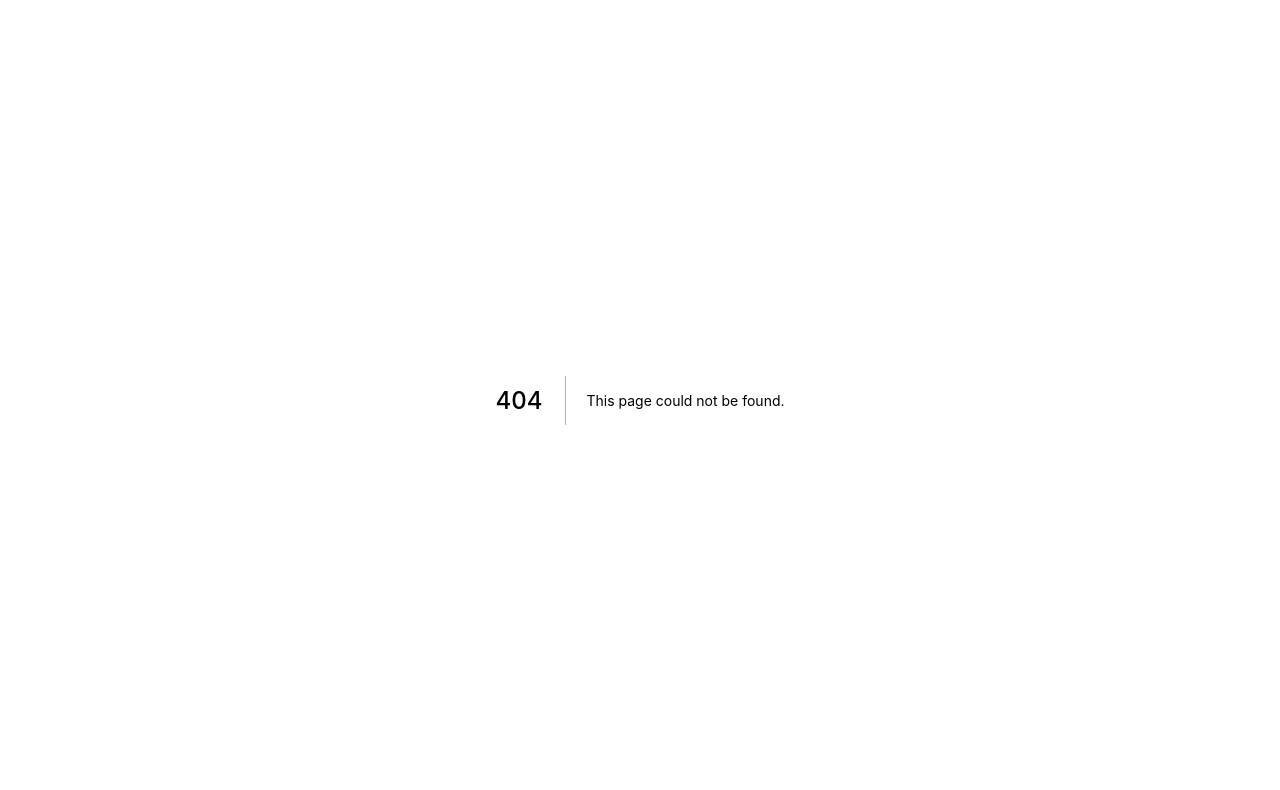
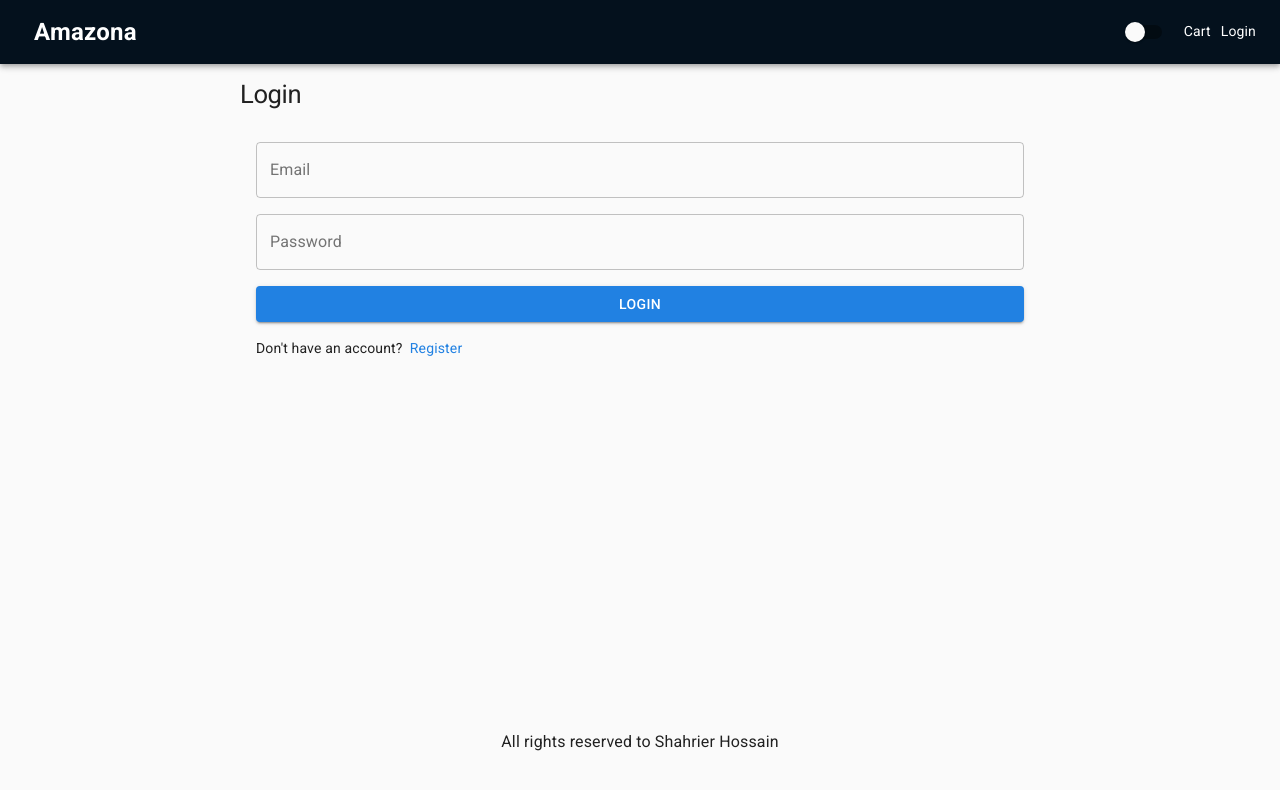
Before and after one commit to hossain-shahrier/Amazona, a Next.js app: page /login in a window 1280 px wide. Before the commit this address had no page. Shown: the top 790 px of the page. Built offline with nearby package versions, Linux system fonts and the light colour scheme.

Commit message:
Login Secreen Completed

```diff
--- /dev/null
+++ b/pages/login.js
@@ -0,0 +1,57 @@
+import {
+  List,
+  ListItem,
+  TextField,
+  Typography,
+  Button,
+  Link,
+} from "@material-ui/core";
+import NextLink from "next/link";
+import React from "react";
+// Components
+import Layout from "../components/layout/Layout";
+// utils
+import useStyles from "../utils/styles";
+export default function Login() {
+  const classes = useStyles();
+  return (
+    <Layout title="login">
+      <form className={classes.form}>
+        <Typography component="h1" variant="h1">
+          Login
+        </Typography>
+        <List>
+          <ListItem>
+            <TextField
+              variant="outlined"
+              fullWidth
+              id="email"
+              label="Email"
+              inputProps={{ type: "email" }}
+            ></TextField>
+          </ListItem>
+          <ListItem>
+            <TextField
+              variant="outlined"
+              fullWidth
+              id="password"
+              label="Password"
+              inputProps={{ type: "password" }}
+            ></TextField>
+          </ListItem>
+          <ListItem>
+            <Button variant="contained" type="submit" fullWidth color="primary">
+              Login
+            </Button>
+          </ListItem>
+          <ListItem>
+            Don&apos;t have an account? &nbsp;
+            <NextLink href="/register" passHref>
+              <Link>Register</Link>
+            </NextLink>
+          </ListItem>
+        </List>
+      </form>
+    </Layout>
+  );
+}
--- /dev/null
+++ b/pages/register.js
@@ -0,0 +1,5 @@
+import React from "react";
+
+export default function Register() {
+  return <div>register</div>;
+}
--- a/utils/styles.js
+++ b/utils/styles.js
@@ -20,6 +20,10 @@
     marginTop: 10,
     marginBottom: 10,
   },
+  form: {
+    maxWidth: 800,
+    margin: "0 auto",
+  },
   footer: {
     marginTop: 10,
     textAlign: "center",
```
Also changed, not shown: pages/cart.js (+13 -2 lines), pages/shipping.js (added, +8 -0 lines).
